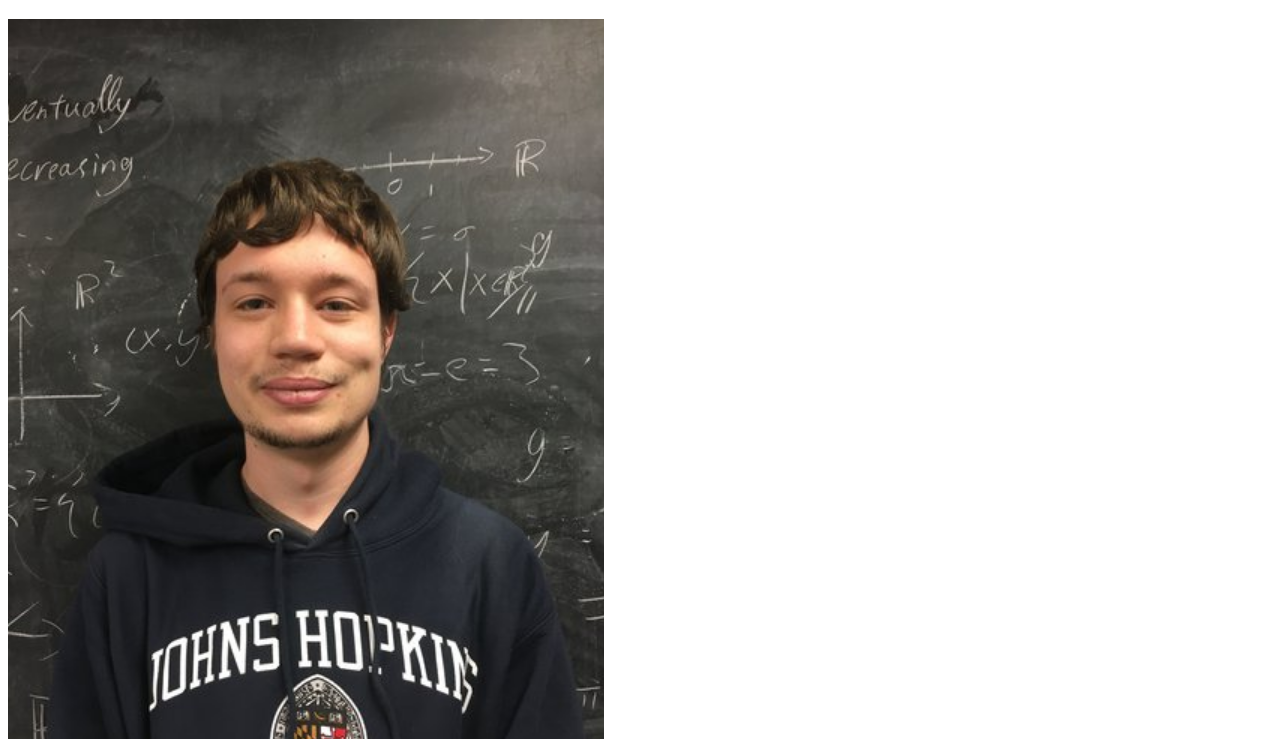
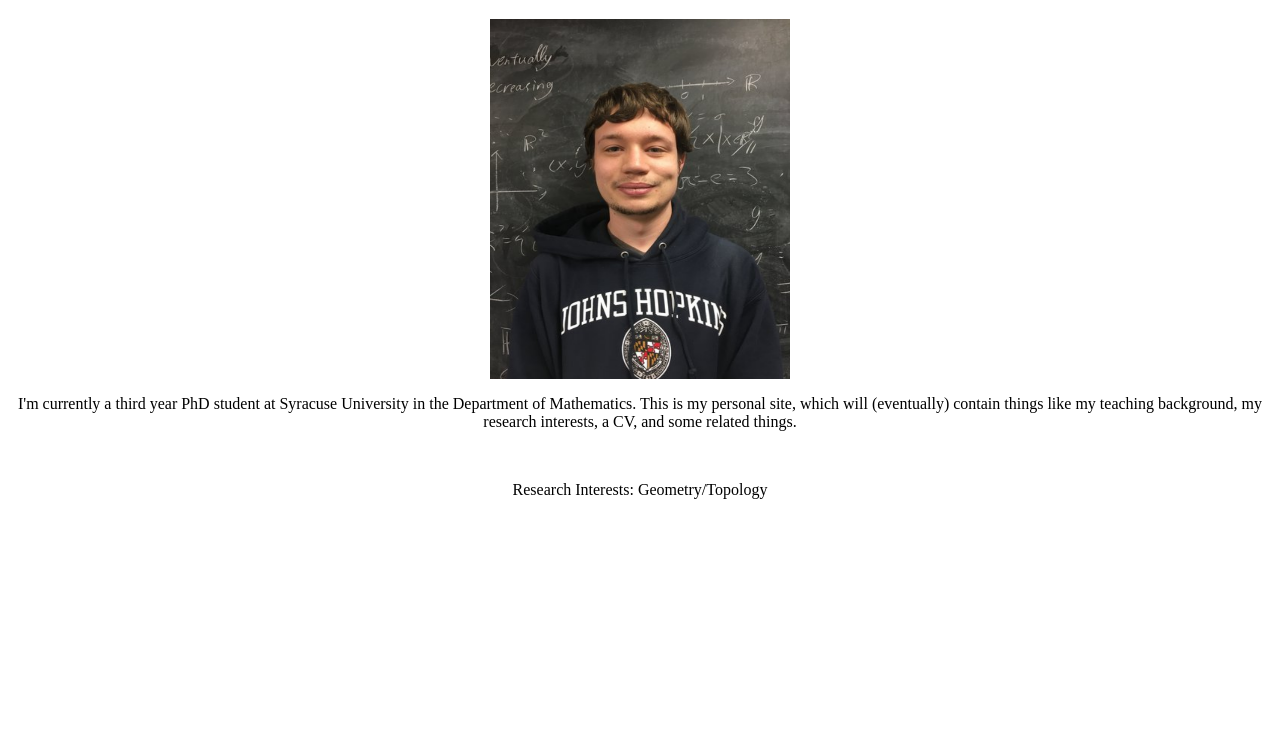
Before and after one commit to ericcochran/ericcochran.github.io, a plain HTML site: page index.html in a window 1280 px wide. Shown: the part 61-800 px from the top of the page. Drawn offline with Linux system fonts and the light colour scheme.

Commit message:
formatting

```diff
--- a/index.html
+++ b/index.html
@@ -1,8 +1,18 @@
 <!DOCTYPE html>
 <html>
+<head>
+<style>
+img {
+  display: block;
+  margin-left: auto;
+  margin-right: auto;
+}
+</style>
+</head>
+
 <body>
 <h1 style = "text-align: center;">Eric Cochran</h1>
-<img src = "head_shot.png" style = text-align: "center;">
+<img src = "head_shot.png" width="300" height="360">
 <p style = "text-align: center;">I'm currently a third year PhD student at Syracuse University in the Department of Mathematics.  This is my personal site, which will (eventually) contain things
 like my teaching background, my research interests, a CV, and some related things.</p> <br>
 
```
